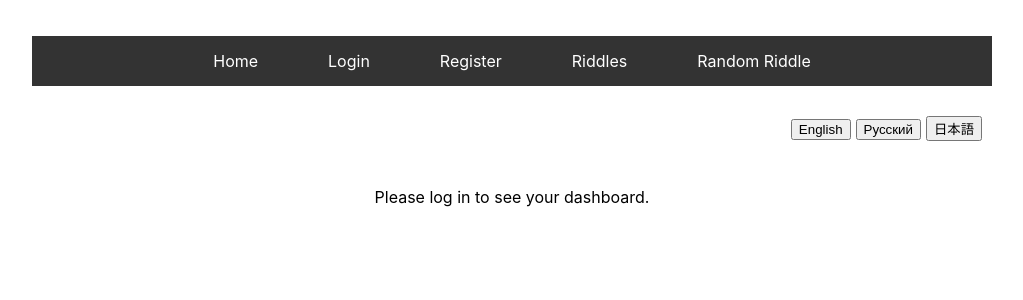
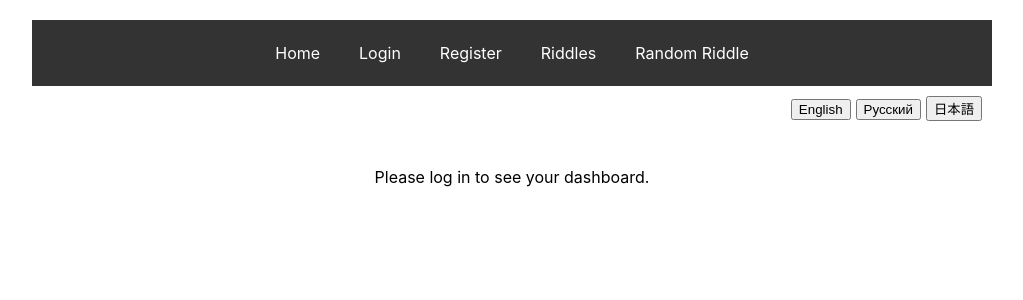
Before and after one commit to ChronoMonochrome/flask-lyrics, a React (Create React App) app in the folder front/: page /dashboard in a window 1280 px wide. Shown: the top 300 px of the page, without its empty margins (128-1151 px from the left). Built offline with nearby package versions, Linux system fonts and the light colour scheme.

Commit message:
Version 0.8

```diff
--- a/front/src/components/NavBar.js
+++ b/front/src/components/NavBar.js
@@ -8,12 +8,64 @@ const NavBar = () => {
     const navigate = useNavigate();
     const { t } = useTranslation(); // Use the hook
 
+    // Inline styles for responsiveness
+    const navStyle = {
+        backgroundColor: '#333',
+        padding: '10px 0',
+        color: 'white',
+        textAlign: 'center',
+    };
+
+    const ulStyle = {
+        listStyle: 'none',
+        padding: 0,
+        margin: 0,
+        display: 'flex',
+        flexWrap: 'wrap', // Allow items to wrap to the next line
+        justifyContent: 'center', // Center items horizontally
+        gap: '15px', // Space between items
+    };
+
+    const liStyle = {
+        margin: '5px 0', // Vertical margin for wrapped items
+    };
+
+    const linkStyle = {
+        color: 'white',
+        textDecoration: 'none',
+        padding: '8px 12px',
+        borderRadius: '5px',
+        transition: 'background-color 0.3s ease',
+        whiteSpace: 'nowrap', // Prevent text from wrapping within a link
+        // Add hover effect
+        ':hover': {
+            backgroundColor: '#555',
+        },
+    };
+
+    // Note: buttonStyle is no longer strictly needed if logout is a Link,
+    // but leaving it for reference or if you decide to keep a button.
+    const buttonStyle = {
+        backgroundColor: '#dc3545', // Red for logout
+        color: 'white',
+        border: 'none',
+        padding: '8px 12px',
+        borderRadius: '5px',
+        cursor: 'pointer',
+        whiteSpace: 'nowrap',
+        transition: 'background-color 0.3s ease',
+        ':hover': {
+            backgroundColor: '#c82333',
+        },
+    };
+
+
     if (loading) {
         return (
-      <nav>
-        <ul>
-          <li><Link to="/">{t('navigation_home')}</Link></li> {/* Use translation */}
-          <li>{t('loading_navigation')}</li> {/* Use translation */}
+            <nav style={navStyle}>
+                <ul style={ulStyle}>
+                    <li style={liStyle}><Link to="/" style={linkStyle}>{t('navigation_home')}</Link></li>
+                    <li style={liStyle}>{t('loading_navigation')}</li>
                 </ul>
             </nav>
         );
@@ -22,20 +74,28 @@ const NavBar = () => {
     const handleLogout = () => {
         logout();
         localStorage.removeItem('guest_progress');
-    navigate('/');
+        // Since it's a Link, we'll let the Link component handle navigation.
+        // The logout function will still be called on click.
     };
 
     return (
-    <nav>
-      <ul>
-        <li><Link to="/">{t('navigation_home')}</Link></li> {/* Use translation */}
-        {!currentUser && <li><Link to="/login">{t('navigation_login')}</Link></li>} {/* Use translation */}
-        {!currentUser && <li><Link to="/register">{t('navigation_register')}</Link></li>} {/* Use translation */}
-        {currentUser && <li><Link to="/dashboard">{t('navigation_dashboard')}</Link></li>} {/* Use translation */}
-        {currentUser && currentUser.role === 'admin' && <li><Link to="/admin">{t('navigation_admin_panel')}</Link></li>} {/* Use translation */}
-        {currentUser && <li><button onClick={handleLogout}>{t('navigation_logout')}</button></li>} {/* Use translation */}
-        <li><Link to="/riddles">{t('navigation_riddles')}</Link></li> {/* Use translation */}
-        <li><Link to="/random-riddle">{t('navigation_random_riddle')}</Link></li> {/* Use translation */}
+        <nav style={navStyle}>
+            <ul style={ulStyle}>
+                <li style={liStyle}><Link to="/" style={linkStyle}>{t('navigation_home')}</Link></li>
+                {!currentUser && <li style={liStyle}><Link to="/login" style={linkStyle}>{t('navigation_login')}</Link></li>}
+                {!currentUser && <li style={liStyle}><Link to="/register" style={linkStyle}>{t('navigation_register')}</Link></li>}
+                {currentUser && <li style={liStyle}><Link to="/dashboard" style={linkStyle}>{t('navigation_dashboard')}</Link></li>}
+                {currentUser && currentUser.role === 'admin' && <li style={liStyle}><Link to="/admin" style={linkStyle}>{t('navigation_admin_panel')}</Link></li>}
+                {currentUser && (
+                    <li style={liStyle}>
+                        {/* Changed to Link component, onClick handles logout */}
+                        <Link to="/" onClick={handleLogout} style={linkStyle}>
+                            {t('navigation_logout')}
+                        </Link>
+                    </li>
+                )}
+                <li style={liStyle}><Link to="/riddles" style={linkStyle}>{t('navigation_riddles')}</Link></li>
+                <li style={liStyle}><Link to="/random-riddle" style={linkStyle}>{t('navigation_random_riddle')}</Link></li>
             </ul>
         </nav>
     );
--- a/front/src/components/UserDashboard.js
+++ b/front/src/components/UserDashboard.js
@@ -13,11 +13,13 @@ const UserDashboard = () => {
     return (
         <>
             <div>
-                <h2>{t('welcome_user', { username: currentUser.username })}!</h2> {/* Use translation */}
+                {/* Pass xp and level for interpolation */}
+                <h2>{t('welcome_user', { username: currentUser.username, xp: currentUser.xp, level: currentUser.level })}!</h2> {/* Use translation */}
                 {currentUser.avatar_url && (
                     <img src={currentUser.avatar_url} alt="User Avatar" style={{ width: '100px', height: '100px', borderRadius: '50%' }} />
                 )}
                 <p><strong>{t('nickname_label')}</strong> {currentUser.nickname || currentUser.username}</p> {/* Use translation */}
+                {/* These are already explicitly displayed below, but it's fine */}
                 <p><strong>{t('current_xp_label')}</strong> {currentUser.xp}</p> {/* Use translation */}
                 <p><strong>{t('current_level_label')}</strong> {currentUser.level}</p> {/* Use translation */}
             </div>
```
Lines whose indentation alone changed are shown as unchanged.
